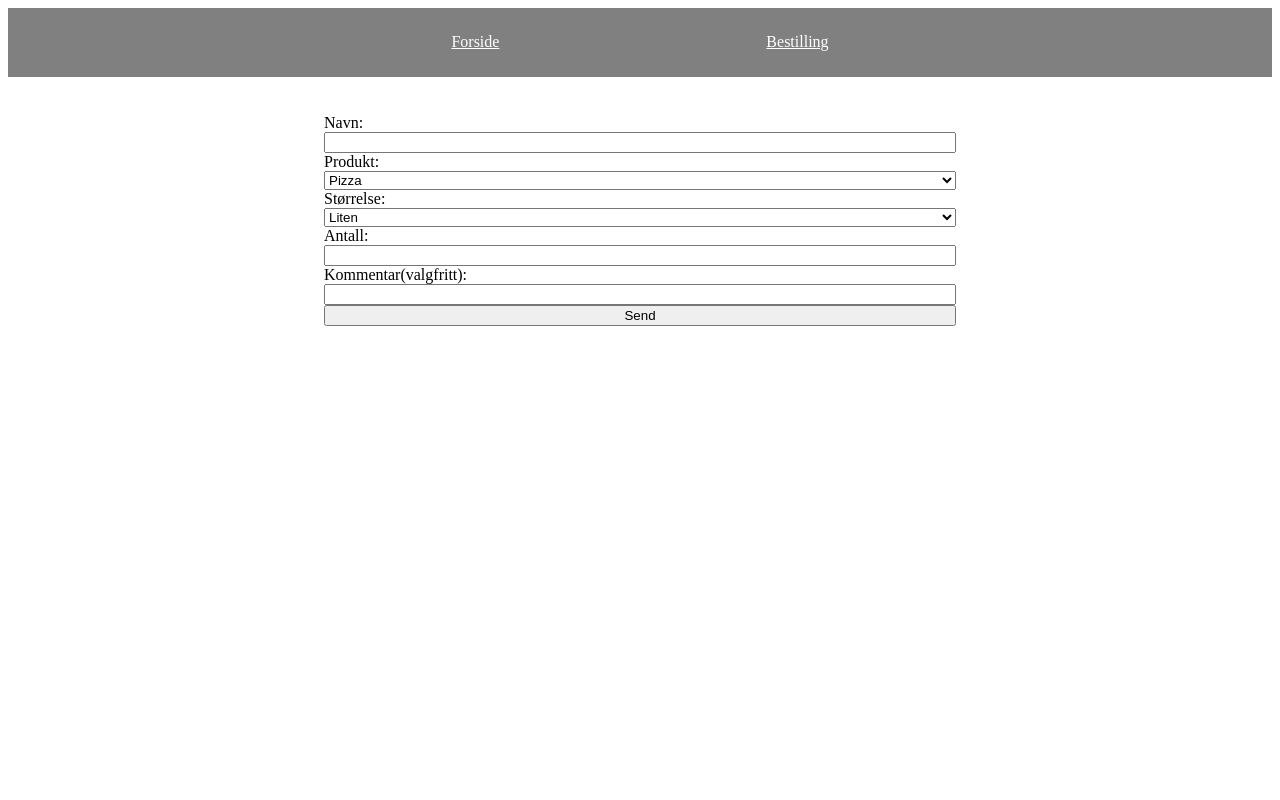
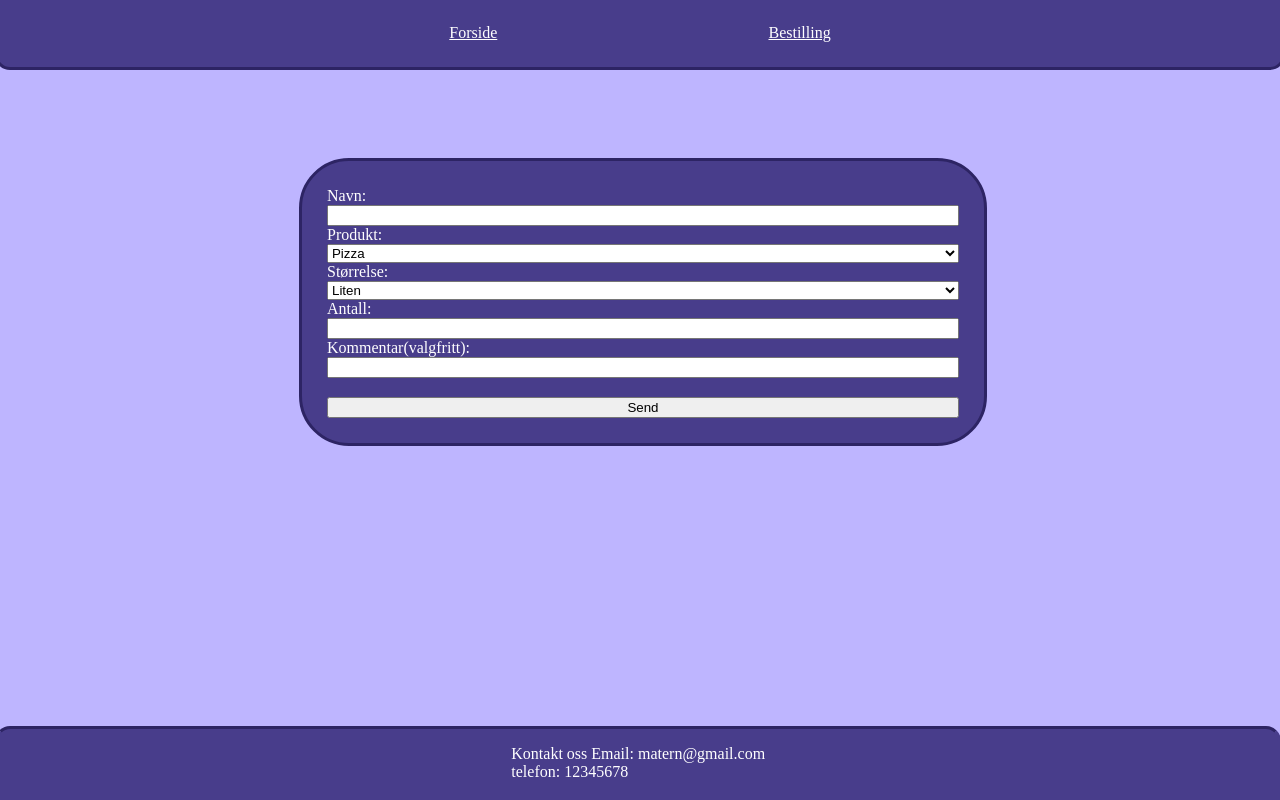
Before and after one commit to pixl0u/miniprosjekt-bestillingsapp, a Flask app: page /bestilling in a window 1280 px wide. Run offline with Flask 3, Linux system fonts and the light colour scheme.

Commit message:
css for å få siden til å se bedre ut

```diff
--- a/static/css/style.css
+++ b/static/css/style.css
@@ -3,17 +3,28 @@
     justify-content: center;
     gap: 22%;
     padding: 2%;
-    background-color: grey;
-    border-color: dimgray;
-    color: white;
-    border-width: 2%;
+    border-color: rgb(45, 36, 100);
+    margin-top: -1%;
+    margin-left: -1%;
+    margin-right: -1%;
+    border-bottom-left-radius: 15px;
+    border-bottom-right-radius: 15px;
+    border-style: solid;
+    background-color: darkslateblue;
 }
 .form{
     display: flex;
     flex-direction: column;
     width: 50%;
-    margin-left: 25%;
+    margin-left: 23%;
     margin-top: 3%;
+    background-color: darkslateblue;
+    border-style: solid;
+    border-color: rgb(45, 36, 100);
+    border-radius: 50px;
+    color: white;
+    padding: 2%;
+    margin-top: 7%;
 }
 
 .nav a{
@@ -24,13 +35,13 @@
     padding: 3%;
     border-radius: 50px;
     color: white;
-    background-color: gray;
+    background-color: darkslateblue;
     display: flex;
     margin-left: 22%;
     width: 50%;
     justify-content: center;
-    border-color: dimgray;
-    border-width: 2%;
+    border-style: solid;
+    border-color: rgb(45, 36, 100);
 }
 
 h1{
@@ -38,8 +49,58 @@ h1{
     justify-content: center;
 }
 
-.mid p{
+.mid h1{
     display: flex;
     justify-content: center;
+
+
+    color: white;
+
+}
+.mid{
+    margin-top: 3%;
+    border-radius: 50px;
+    padding: 2%;
+    border-style: solid;
+    border-color: rgb(45, 36, 100);
+    background-color: darkslateblue;
+    width: 50%;
+    margin-left: 22%;
+}
+
+body{
+    background-color: rgb(190, 181, 255);
+    max-width: 100%;
+    overflow-x: hidden;
+}
+
+img{
+    display: flex;
+    justify-content: center;
+    margin-top: 1%;
+    margin-left: 34%;
+    border-radius: 50px;
+    border-style: solid;
+    border-color: rgb(45, 36, 100);
+    width: 30%;
+}
+#knapp{
     margin-top: 3%;
 }
+
+.footer{
+    border-top-left-radius: 15px;
+    border-top-right-radius: 15px;
+    border-style: solid;
+    border-color: darkslateblue;
+    background-color: darkslateblue;
+    color: white;
+    margin-left: -1%;
+    margin-right: -1%;
+    display: flex;
+    justify-content: center;
+    position: absolute;
+    bottom: 0;
+    width: 100%;
+    border-top-color: rgb(45, 36, 100);
+}
--- a/templates/base.html
+++ b/templates/base.html
@@ -17,5 +17,12 @@
 {% block content %}
 {% endblock %}
 </main>
+<div class="footer">
+    <p>
+        Kontakt oss
+        Email: matern@gmail.com <br>
+        telefon: 12345678
+    </p>
+</div>
 </body>
 </html>
--- a/templates/bekreftelse.html
+++ b/templates/bekreftelse.html
@@ -3,9 +3,9 @@
 {% block content %}
 <h1>Takk for bestillingen, {{ navn }}</h1>
 <div class="mid">
-<p>Produkt: {{ produkt }}</p>
-<p>Størrelse: {{ storrelse }}</p>
-<p>Antall: {{ antall }}</p>
+<h1>Produkt: {{ produkt }}</h1>
+<h1>Størrelse: {{ storrelse }}</h1>
+<h1>Antall: {{ antall }}</h1>
 {% if kommentar %}
 <p>Kommentar: {{ kommentar }}</p>
 {% endif %}
--- a/templates/bestilling.html
+++ b/templates/bestilling.html
@@ -26,7 +26,7 @@
 <label for="kommentar">Kommentar(valgfritt):</label>
 <input type="text" id="kommentar" name="kommentar">
 
-<button type="submit">Send</button>
+<button type="submit" id="knapp">Send</button>
 
 </form>
 {% endblock %}
--- a/templates/index.html
+++ b/templates/index.html
@@ -1,6 +1,8 @@
 {% extends "base.html" %}
 {% block title %}forside{% endblock %}
 {% block content %}
-<h1>Velkommen</h1>
+<h1>Velkommen til matern</h1>
 <a href="{{ url_for('bestilling') }}" id="best">Til bestilling</a>
+
+<img src="static/images/images.jpg" alt="mat">
 {% endblock %}
```
Also changed, not shown: static/images/images.jpg (added).
